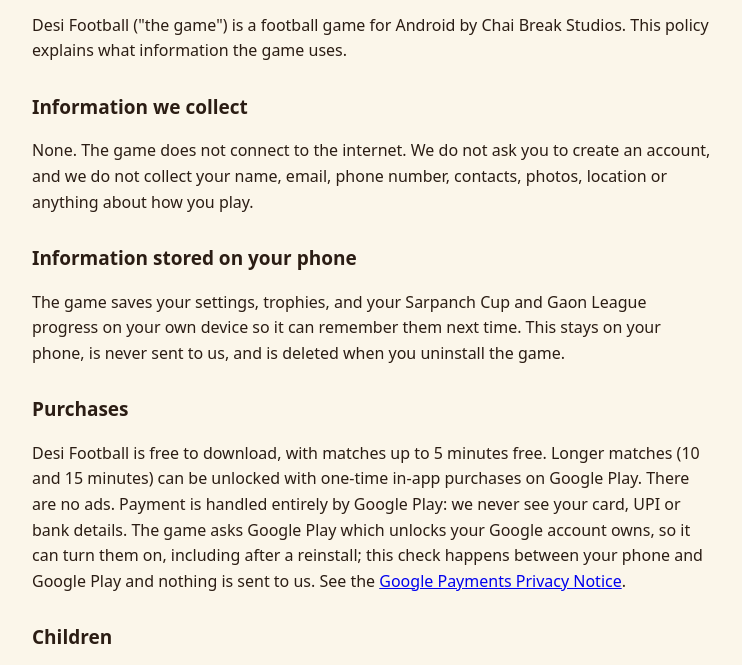
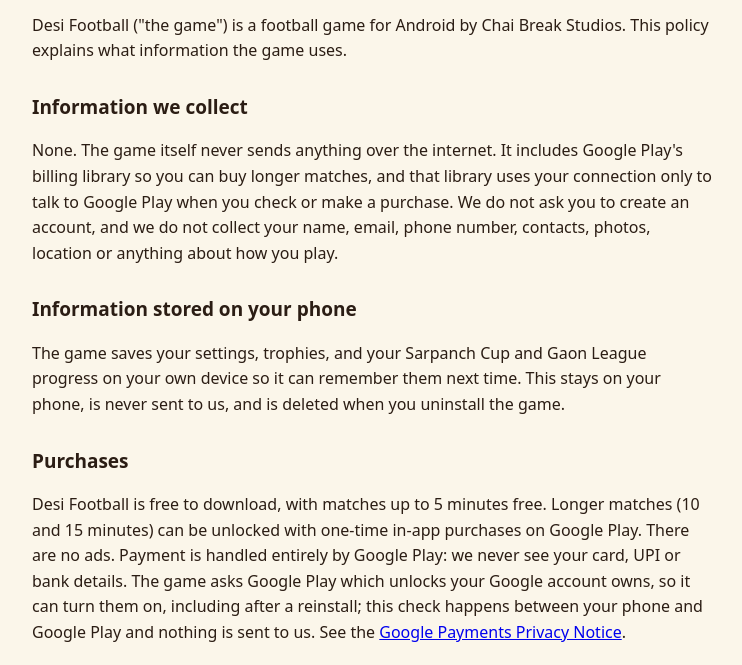
Before and after one commit to kshetty851-bit/desi-football-privacy, a plain HTML site: page index.html in a window 1280 px wide. Shown: the part 135-800 px from the top of the page, without its empty margins (268-1010 px from the left). Drawn offline with Linux system fonts and the light colour scheme.

Commit message:
Privacy policy: mention the Google Play billing library
Co-Authored-By: Claude Opus 5.5 <noreply@anthropic.com>

```diff
--- a/index.html
+++ b/index.html
@@ -16,7 +16,7 @@ h1 { font-size: 28px; } h2 { font-size: 19px; margin-top: 28px; }
 <p>Desi Football ("the game") is a football game for Android by Chai Break Studios. This policy explains what information the game uses.</p>
 
 <h2>Information we collect</h2>
-<p>None. The game does not connect to the internet. We do not ask you to create an account, and we do not collect your name, email, phone number, contacts, photos, location or anything about how you play.</p>
+<p>None. The game itself never sends anything over the internet. It includes Google Play's billing library so you can buy longer matches, and that library uses your connection only to talk to Google Play when you check or make a purchase. We do not ask you to create an account, and we do not collect your name, email, phone number, contacts, photos, location or anything about how you play.</p>
 
 <h2>Information stored on your phone</h2>
 <p>The game saves your settings, trophies, and your Sarpanch Cup and Gaon League progress on your own device so it can remember them next time. This stays on your phone, is never sent to us, and is deleted when you uninstall the game.</p>
```
